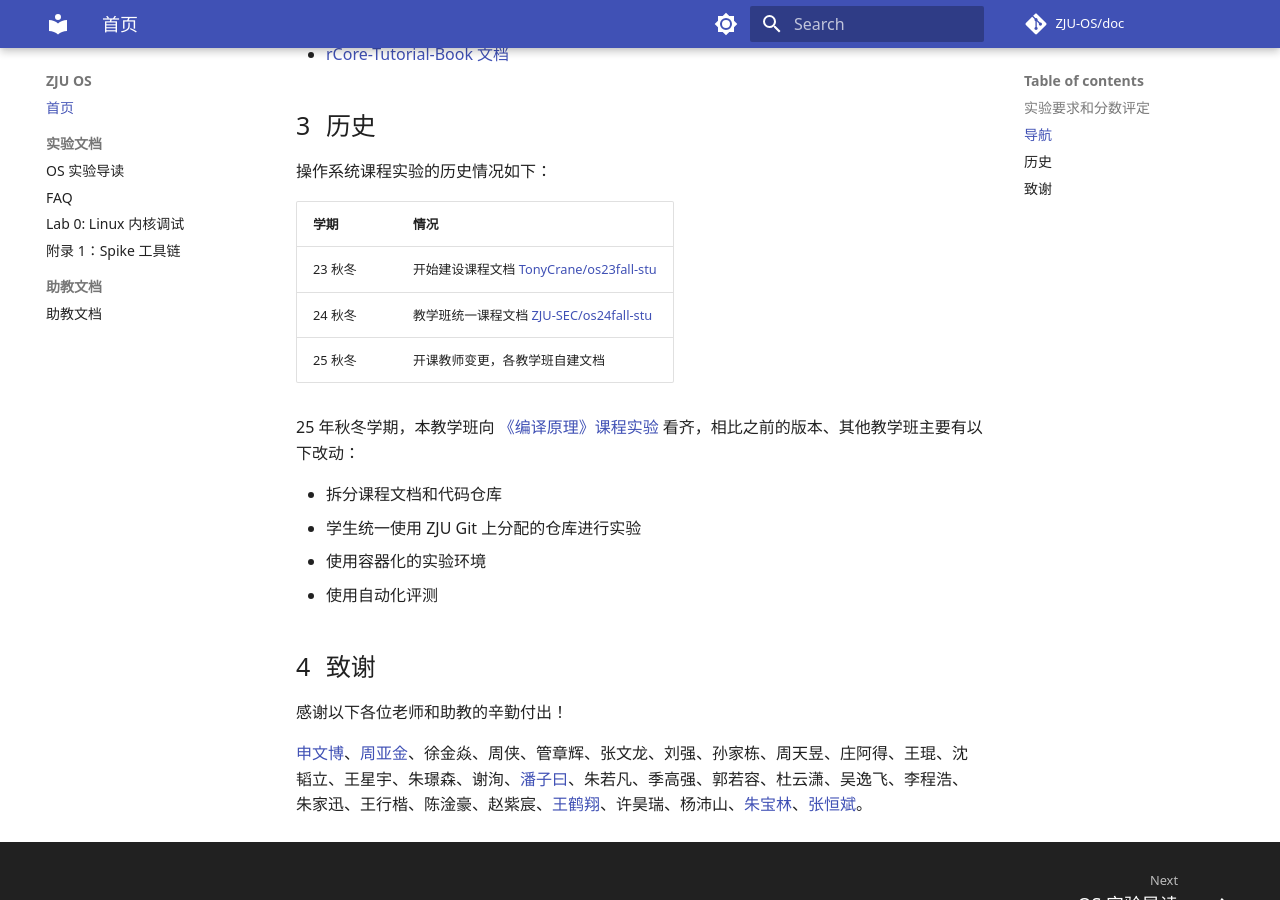
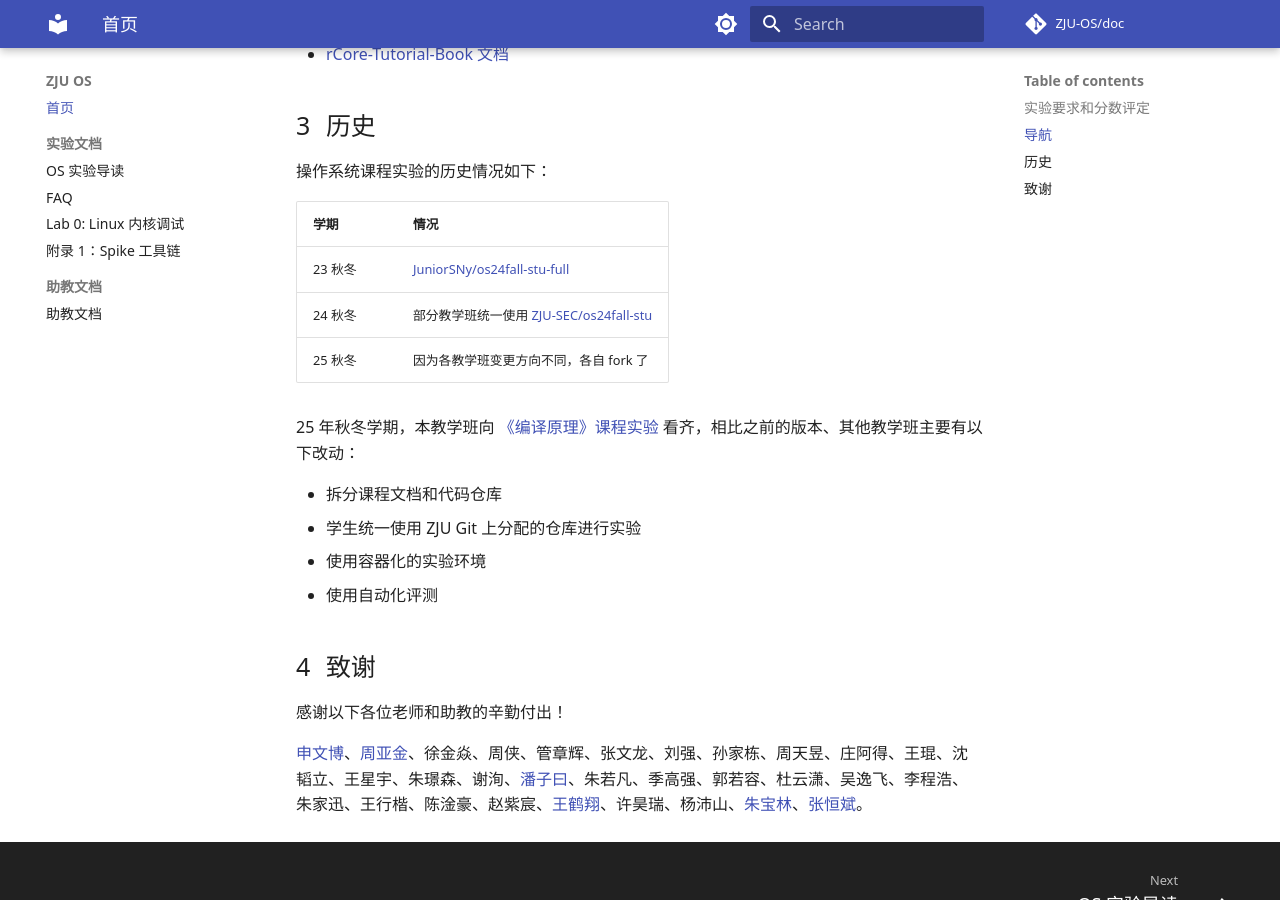
Before and after one commit to hharryz/zju-os-doc, an MkDocs documentation site: the page built from docs/index.md, in a window 1280 px wide and 900 px high, scrolled down 2584 px. Built offline with MkDocs 1.6.1 and Material for MkDocs 9.7.7, drawn with Linux system fonts in a browser that asks for light colours; comment, search, counter and statistics services are not loaded.

Commit message:
misc: fix history

```diff
--- a/docs/index.md
+++ b/docs/index.md
@@ -87,9 +87,9 @@
 
 | 学期 | 情况 |
 | ---- | ---- |
-| 23 秋冬 | 开始建设课程文档 [TonyCrane/os23fall-stu](https://github.com/TonyCrane/os23fall-stu) |
-| 24 秋冬 | 教学班统一课程文档 [ZJU-SEC/os24fall-stu](https://github.com/ZJU-SEC/os24fall-stu) |
-| 25 秋冬 | 开课教师变更，各教学班自建文档 |
+| 23 秋冬 | [JuniorSNy/os24fall-stu-full](https://github.com/JuniorSNy/os24fall-stu-full) |
+| 24 秋冬 | 部分教学班统一使用 [ZJU-SEC/os24fall-stu](https://github.com/ZJU-SEC/os24fall-stu) |
+| 25 秋冬 | 因为各教学班变更方向不同，各自 fork 了 |
 
 25 年秋冬学期，本教学班向 [《编译原理》课程实验](https://git.zju.edu.cn/compiler) 看齐，相比之前的版本、其他教学班主要有以下改动：
 
```
